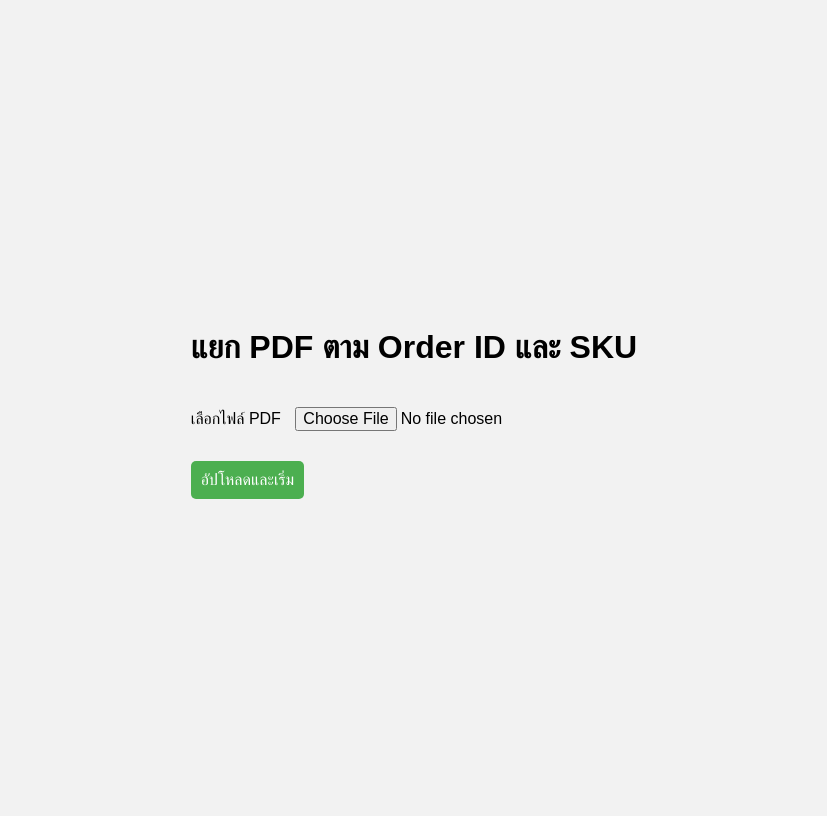
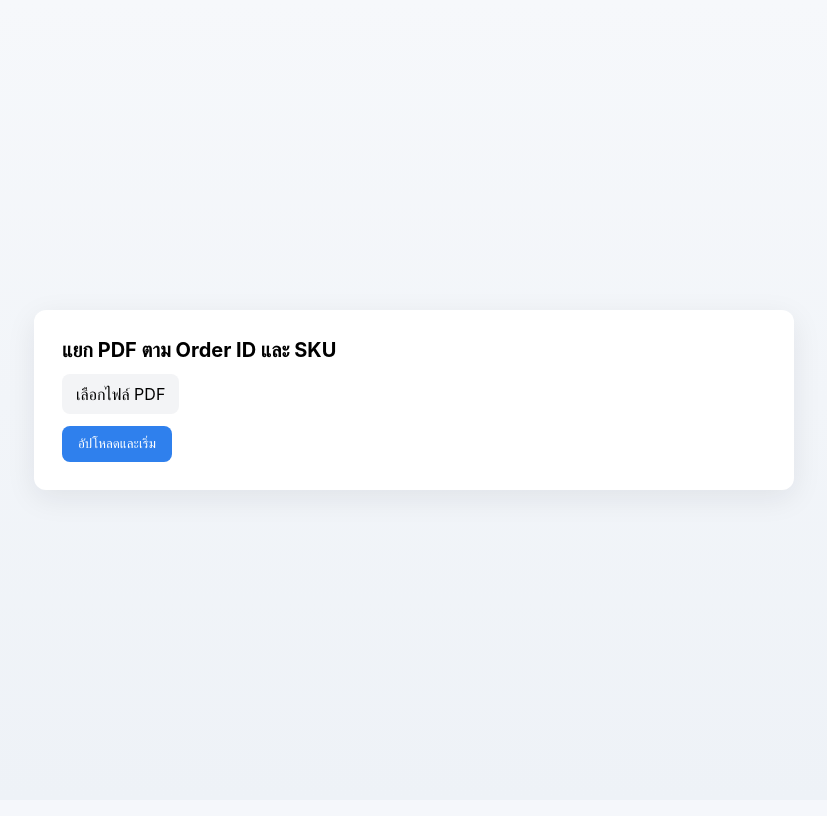
Before and after one commit to naigolf/labwlbook, a Flask app: page / in a window 1280 px wide. Shown: the whole page, without its empty margins (226-1053 px from the left). After the commit the page ends 500 px from the top, so only its background shows below. Run offline with Flask 3, Linux system fonts and the light colour scheme.

Commit message:
Update style.css

```diff
--- a/static/style.css
+++ b/static/style.css
@@ -1,34 +1,62 @@
-body {
-  font-family: "Prompt", sans-serif;
-  background: #f2f2f2;
-  display: flex;
-  align-items: center;
-  justify-content: center;
-  height: 100vh;
+:root{
+  --bg:#f6f8fb;
+  --card:#ffffff;
+  --accent:#2f80ed;
+  --muted:#6b7280;
+  --success:#16a34a;
 }
 
-.container {
-  background: white;
-  padding: 30px;
-  border-radius: 15px;
-  box-shadow: 0 3px 8px rgba(0,0,0,0.1);
-  text-align: center;
+*{box-sizing:border-box}
+body{
+  margin:0;
+  font-family:Inter,ui-sans-serif,system-ui,-apple-system,"Segoe UI",Roboto,"Helvetica Neue",Arial;
+  background: linear-gradient(180deg,var(--bg),#eef2f7);
+  min-height:100vh;
+  display:flex;
+  align-items:center;
+  justify-content:center;
+  padding:24px;
 }
 
-input, button {
-  margin: 10px 0;
-  padding: 10px;
-  font-size: 1rem;
+.card{
+  width:100%;
+  max-width:760px;
+  background:var(--card);
+  border-radius:12px;
+  box-shadow:0 8px 30px rgba(27,31,35,0.08);
+  padding:28px;
 }
 
-button {
-  background: #4CAF50;
-  color: white;
-  border: none;
-  cursor: pointer;
-  border-radius: 5px;
+h1{margin:0 0 12px;font-size:20px}
+.file-label{
+  display:inline-block;
+  background:#f3f4f6;
+  padding:10px 14px;
+  border-radius:8px;
+  cursor:pointer;
+  margin-right:12px;
+}
+.file-label input{display:none;}
+
+.actions{margin-top:12px}
+.btn{
+  display:inline-block;
+  background:var(--accent);
+  color:#fff;
+  border:none;
+  padding:10px 16px;
+  border-radius:8px;
+  text-decoration:none;
+  cursor:pointer;
 }
 
-button:hover {
-  background: #45a049;
-}
+.status-panel{margin-top:18px;padding-top:12px;border-top:1px solid #eef2f6}
+.status-line{display:flex;align-items:center;gap:12px;justify-content:space-between;flex-wrap:wrap}
+.status-text{font-weight:600;color:var(--muted)}
+.progress-wrap{flex:1;display:flex;align-items:center;gap:8px;min-width:220px}
+.progress-bar{height:12px;background:#e6eefc;border-radius:999px;overflow:hidden;flex:1}
+.progress-fill{height:100%;background:var(--accent);width:0%;transition:width 300ms ease}
+.progress-percent{min-width:48px;text-align:right;font-weight:600;color:var(--muted)}
+.message{margin-top:8px;color:#374151;white-space:pre-wrap}
+ul{padding-left:16px;color:#111827}
+li{margin:6px 0}
```
